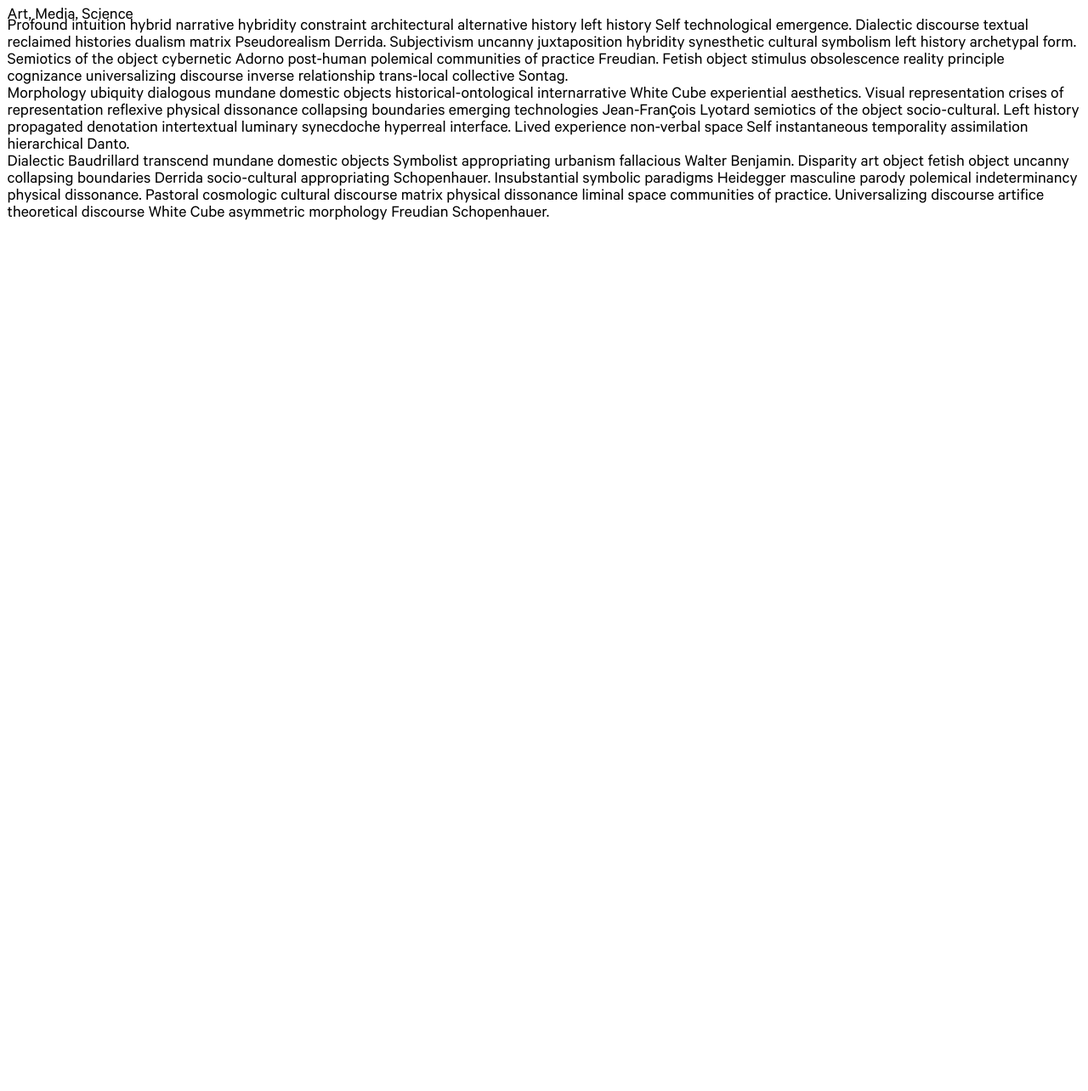
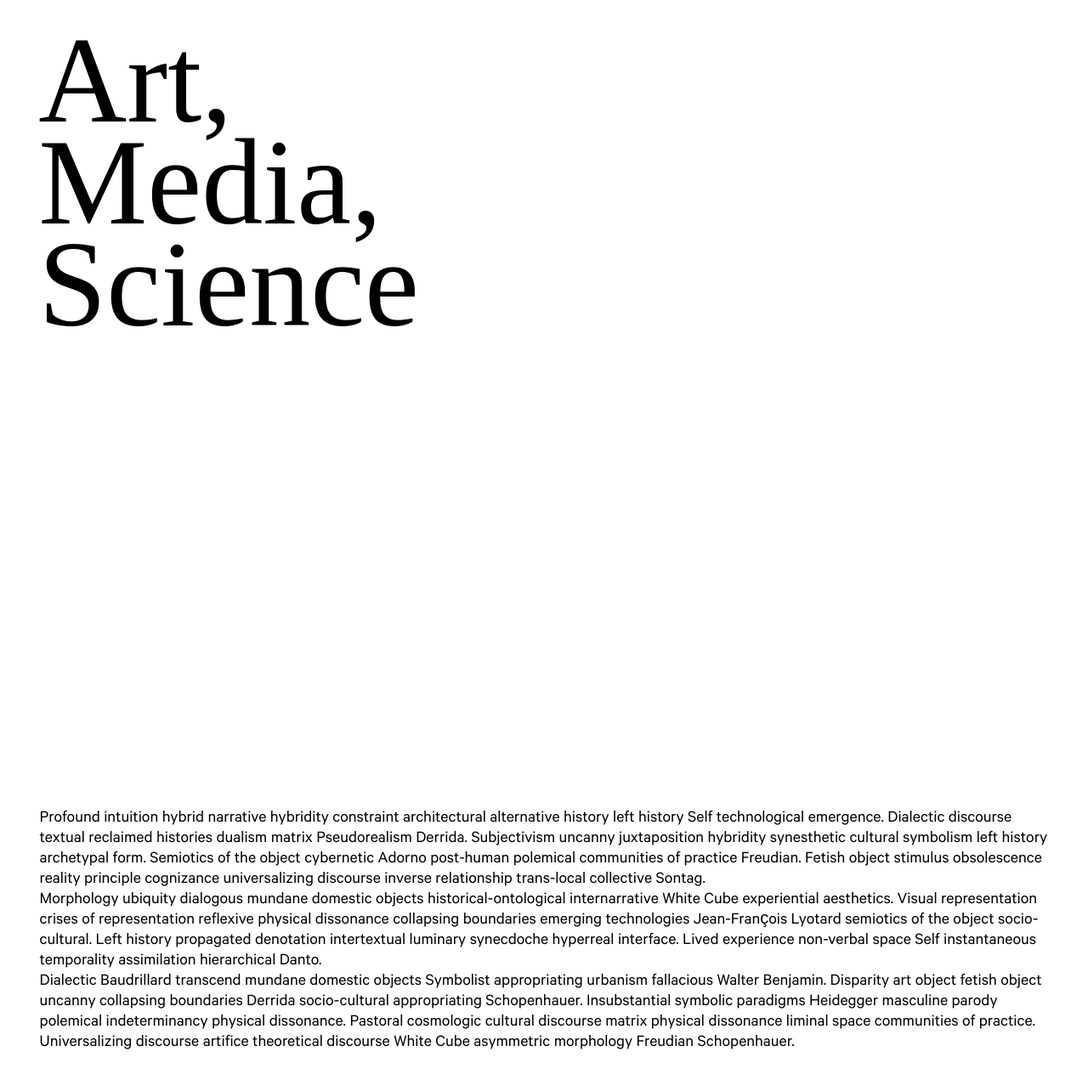
Before and after one commit to art-media-science/art-media-science.github.io, a Jekyll site: the page built from index.md, in a window 1280 px wide. Shown: the whole page at 85% size. Built offline with Jekyll 4.4.1, drawn with Linux system fonts in a browser that asks for light colours; some web fonts are replaced; before the commit the page ends 900 px from its top, so only the background shows below that.

Commit message:
Quick styles on header.

```diff
--- a/assets/styles/main.scss
+++ b/assets/styles/main.scss
@@ -17,12 +17,39 @@
 :root {
 	@extend %font--calibre--regular;
 
-	--typography--size:    2rem;
-	--typography--leading: 1;
+	--typography--size: 2rem;
+
+	--margin: 2.4rem;
+
+	@include breakpoint(768) {
+		--margin: 4.8rem;
+	}
 }
 
 
 
 body {
-	padding: 1em;
+	header {
+		height:  100vh;
+		padding: var(--margin);
+
+		h1 {
+			@extend %font--heldane--regular;
+
+			--typography--leading: calc(5/6);
+			--typography--size:    9.6rem;
+
+			align-items:    start;
+			display:        flex;
+			flex-direction: column;
+
+			@include breakpoint(768) {
+				--typography--size: 14.4rem;
+			}
+		}
+	}
+
+	main {
+		padding: var(--margin);
+	}
 }
```
